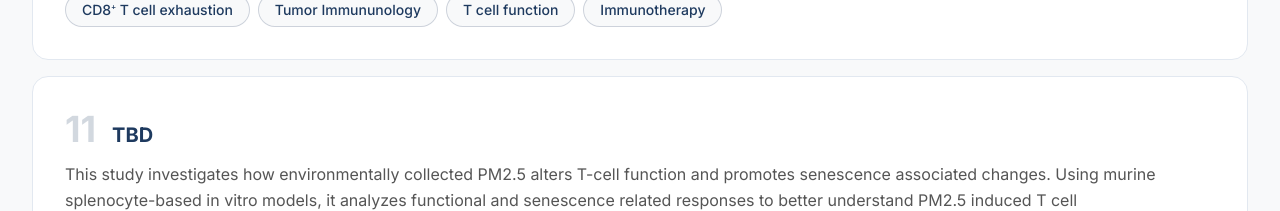
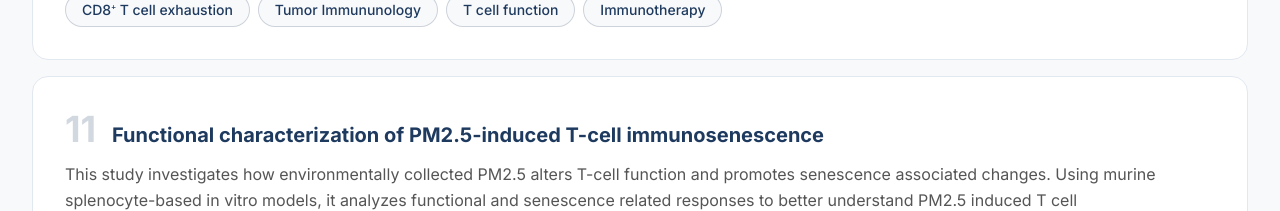
Before and after one commit to edaiiie/TIL, a Next.js app: page /research in a window 1280 px wide. Shown: the part 4080-4291 px from the top of the page. Built offline with nearby package versions, Linux system fonts and the light colour scheme.

Commit message:
Update page.tsx

```diff
--- a/app/research/page.tsx
+++ b/app/research/page.tsx
@@ -81,7 +81,7 @@ const researchTracks = [
   },
   {
     number: "11",
-    title: "TBD",
+    title: "Functional characterization of PM2.5-induced T-cell immunosenescence",
     oneLiner:
       "This study investigates how environmentally collected PM2.5 alters T-cell function and promotes senescence associated changes. Using murine splenocyte-based in vitro models, it analyzes functional and senescence related responses to better understand PM2.5 induced T cell immunosenescence.",
     keywords: ["PM2.5", "T cell", "Immunosenescence"],
```
